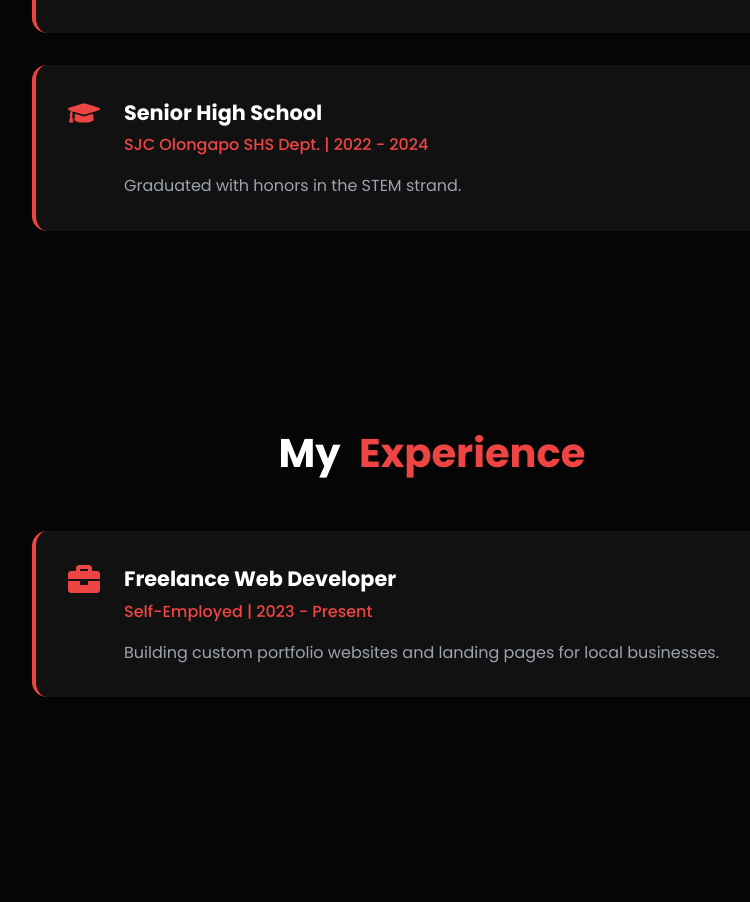
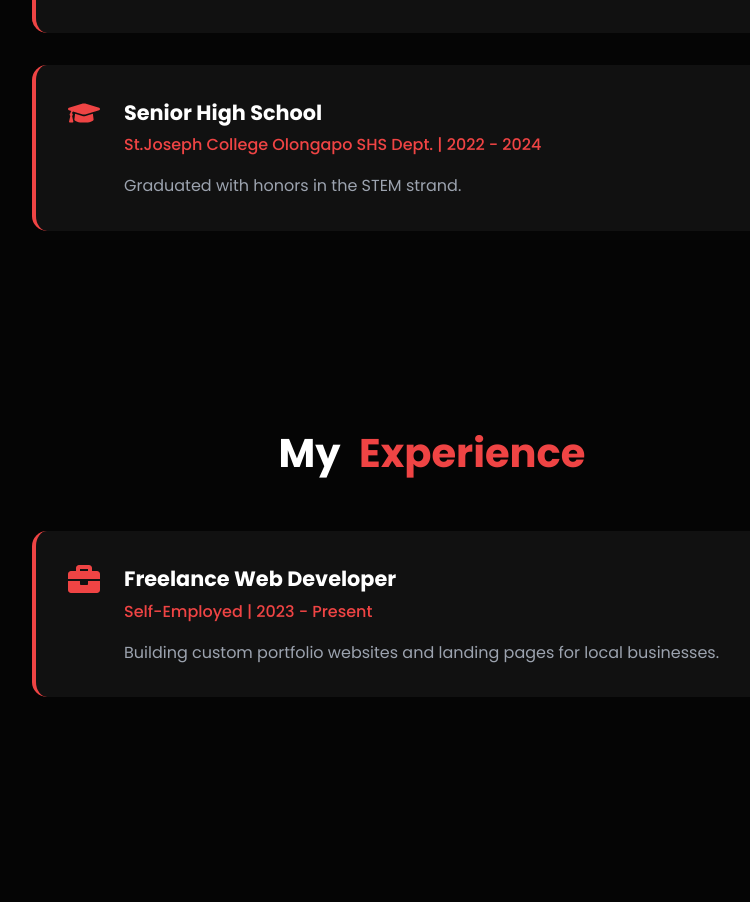
Before and after one commit to 202411991-dotcom/BSIT3E__portfolio, a React (Vite) app: page / in a window 1280 px wide. Shown: the part 2265-3167 px from the top of the page, without its empty margins (208-958 px from the left). Built offline with nearby package versions, Linux system fonts and the light colour scheme.

Commit message:
Update app.jsx

```diff
--- a/src/app.jsx
+++ b/src/app.jsx
@@ -90,7 +90,7 @@ export default function App() {
             <FaGraduationCap className="timeline-icon" />
             <div className="timeline-content">
               <h3>Senior High School</h3>
-              <h4>SJC Olongapo SHS Dept. | 2022 - 2024</h4>
+              <h4>St.Joseph College Olongapo SHS Dept. | 2022 - 2024</h4>
               <p>Graduated with honors in the STEM strand.</p>
             </div>
           </div>
```
